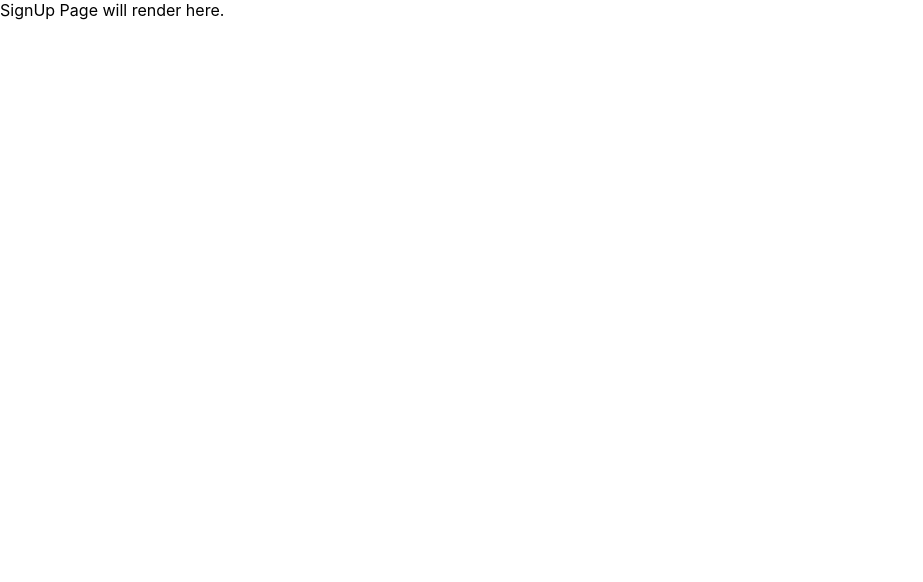
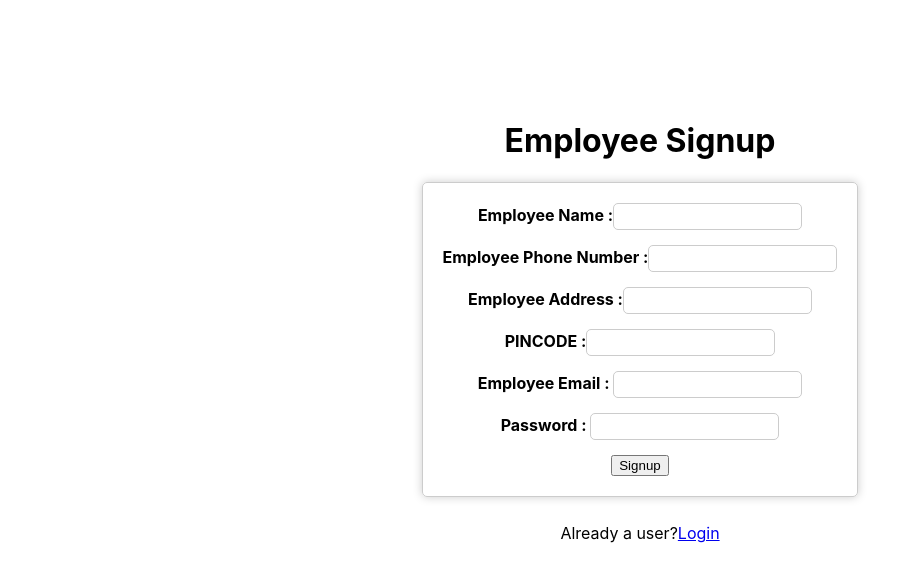
Before and after one commit to UI-GGN/CBP3-React-Rebels, a React (Create React App) app in the folder frontend/hatch-a-cab/: page /signup in a window 1280 px wide. Shown: the top 582 px of the page, without its empty margins (0-923 px from the left). Built offline with nearby package versions, Linux system fonts and the light colour scheme.

Commit message:
RR-1 | [Gunjan/Soumya] | Add. Login and Signup forms

```diff
--- a/frontend/hatch-a-cab/package.json
+++ b/frontend/hatch-a-cab/package.json
@@ -6,6 +6,7 @@
     "@testing-library/jest-dom": "^5.16.5",
     "@testing-library/react": "^13.4.0",
     "@testing-library/user-event": "^13.5.0",
+    "axios": "^1.4.0",
     "react": "^18.2.0",
     "react-dom": "^18.2.0",
     "react-scripts": "5.0.1",
--- a/frontend/hatch-a-cab/src/components/Button.js
+++ b/frontend/hatch-a-cab/src/components/Button.js
@@ -0,0 +1,5 @@
+function Button({ text }) {
+  return <button>{text}</button>
+}
+
+export default Button
--- a/frontend/hatch-a-cab/src/components/Form.js
+++ b/frontend/hatch-a-cab/src/components/Form.js
@@ -0,0 +1,83 @@
+import { useState } from "react"
+import Button from "./Button"
+
+function Form({ buttonText, onSubmit, showSignUpFields }) {
+  const [name, setName] = useState("")
+  const [email, setEmail] = useState("")
+  const [phoneNumber, setPhoneNumber] = useState("")
+  const [password, setPassword] = useState("")
+  const [address, setAddress] = useState("")
+  const [pincode, setPincode] = useState("")
+
+  const handleNameChange = event => {
+    setName(event.target.value)
+  }
+  const handlePhoneNumberChange = event => {
+    setPhoneNumber(event.target.value)
+  }
+  const handleEmailChange = event => {
+    setEmail(event.target.value)
+  }
+
+  const handlePasswordChange = event => {
+    setPassword(event.target.value)
+  }
+  const handleAddressChange = event => {
+    setAddress(event.target.value)
+  }
+  const handlePincodeChange = event => {
+    setPincode(event.target.value)
+  }
+
+  const handleSubmitForm = event => {
+    event.preventDefault()
+    console.log(event)
+    onSubmit(email, password, name, pincode, phoneNumber, address)
+  }
+
+  return (
+    <form className="form-control" onSubmit={handleSubmitForm}>
+      {showSignUpFields && (
+        <>
+          <div className="form-control">
+            <label>
+              Employee Name :
+              <input type="text" value={name} onChange={handleNameChange} />
+            </label>
+          </div>
+          <div className="form-control">
+            <label>
+              Employee Phone Number :
+              <input type="text" value={phoneNumber} onChange={handlePhoneNumberChange} />
+            </label>
+          </div>
+          <div className="form-control">
+            <label>
+              Employee Address :
+              <input type="text" value={address} onChange={handleAddressChange} />
+            </label>
+          </div>
+          <div className="form-control">
+            <label>
+              PINCODE :
+              <input type="text" value={pincode} onChange={handlePincodeChange} />
+            </label>
+          </div>
+        </>
+      )}
+      <div className="form-control">
+        <label>
+          Employee Email : <input type="email" value={email} onChange={handleEmailChange} />
+        </label>
+      </div>
+      <div className="form-control">
+        <label>
+          Password : <input type="password" value={password} onChange={handlePasswordChange} />
+        </label>
+      </div>
+      <Button text={buttonText} />
+    </form>
+  )
+}
+
+export default Form
--- a/frontend/hatch-a-cab/src/pages/Login.js
+++ b/frontend/hatch-a-cab/src/pages/Login.js
@@ -1,9 +1,30 @@
 import React from "react"
+import { Link } from "react-router-dom"
+import axios from "axios"
+import "../styles/pages/Login.scss"
+import Form from "../components/Form"
 
-const Login = (props) => {
-    return (
-        <div>Login Page will render here.</div>
-    )
+const Login = props => {
+  const handleLogin = async (email, password) => {
+    try {
+      const response = await axios.post("http://localhost:3000/login", { params: { email, password } })
+      console.log(response.data)
+    } catch (error) {
+      console.error(error)
+    }
+  }
+
+  return (
+    <div className="login-container">
+      <h1>Employee Login</h1>
+      <Form onSubmit={handleLogin} buttonText="Login" showSignUpFields={false} />
+
+      <p>
+        New User?
+        <Link to="/signup"> Signup </Link>
+      </p>
+    </div>
+  )
 }
 
-export default Login;
+export default Login
--- a/frontend/hatch-a-cab/src/pages/Signup.js
+++ b/frontend/hatch-a-cab/src/pages/Signup.js
@@ -1,9 +1,42 @@
-import React from "react"
+import React, { useState } from "react"
+import axios from "axios"
+import Form from "../components/Form"
+import { Link } from "react-router-dom"
 
-const SignUp = (props) => {
-    return (
-        <div>SignUp Page will render here.</div>
-    )
+const SignUp = props => {
+  const [error, setError] = useState(null)
+
+  const handleSignUp = async (email, password, name, phoneNumber, address, pincode) => {
+    try {
+      const response = await axios.post("http://localhost:3000/signup", {
+        email,
+        password,
+        name,
+        phoneNumber,
+        address,
+        pincode
+      })
+      console.log("res", response.data)
+      // redirect the user to the login page or do some other action here
+    } catch (error) {
+      console.error(error)
+      setError("An error occurred while signing up. Please try again later.")
+    }
+  }
+
+  return (
+    <div className="login-container">
+      <h1>Employee Signup</h1>
+      <Form buttonText="Signup" onSubmit={handleSignUp} showSignUpFields={true} />
+
+      {error && <p>{error}</p>}
+
+      <p>
+        Already a user?
+        <Link to="/login">Login</Link>
+      </p>
+    </div>
+  )
 }
 
-export default SignUp;
+export default SignUp
--- a/frontend/hatch-a-cab/src/styles/pages/Login.scss
+++ b/frontend/hatch-a-cab/src/styles/pages/Login.scss
@@ -0,0 +1,37 @@
+.login-container {
+  display: flex;
+  flex-direction: column;
+  align-items: center;
+  margin-top: 100px;
+}
+
+h2 {
+  margin-bottom: 20px;
+}
+
+form {
+  display: flex;
+  flex-direction: column;
+  align-items: center;
+  border: 1px solid #ccc;
+  padding: 20px;
+  border-radius: 5px;
+  box-shadow: 0 0 10px #ccc;
+}
+
+.form-control {
+  display: flex;
+  flex-direction: column;
+  margin-bottom: 10px;
+}
+
+label {
+  font-weight: bold;
+  margin-bottom: 5px;
+}
+
+input {
+  padding: 5px;
+  border-radius: 5px;
+  border: 1px solid #ccc;
+}
--- a/frontend/hatch-a-cab/src/styles/pages/Signup.scss
+++ b/frontend/hatch-a-cab/src/styles/pages/Signup.scss
@@ -0,0 +1,37 @@
+.login-container {
+  display: flex;
+  flex-direction: column;
+  align-items: center;
+  margin-top: 100px;
+}
+
+h2 {
+  margin-bottom: 20px;
+}
+
+form {
+  display: flex;
+  flex-direction: column;
+  align-items: center;
+  border: 1px solid #ccc;
+  padding: 20px;
+  border-radius: 5px;
+  box-shadow: 0 0 10px #ccc;
+}
+
+.form-control {
+  display: flex;
+  flex-direction: column;
+  margin-bottom: 10px;
+}
+
+label {
+  font-weight: bold;
+  margin-bottom: 5px;
+}
+
+input {
+  padding: 5px;
+  border-radius: 5px;
+  border: 1px solid #ccc;
+}
```
Also changed, not shown: 1 other file (tests, documents, lock files or other folders).
